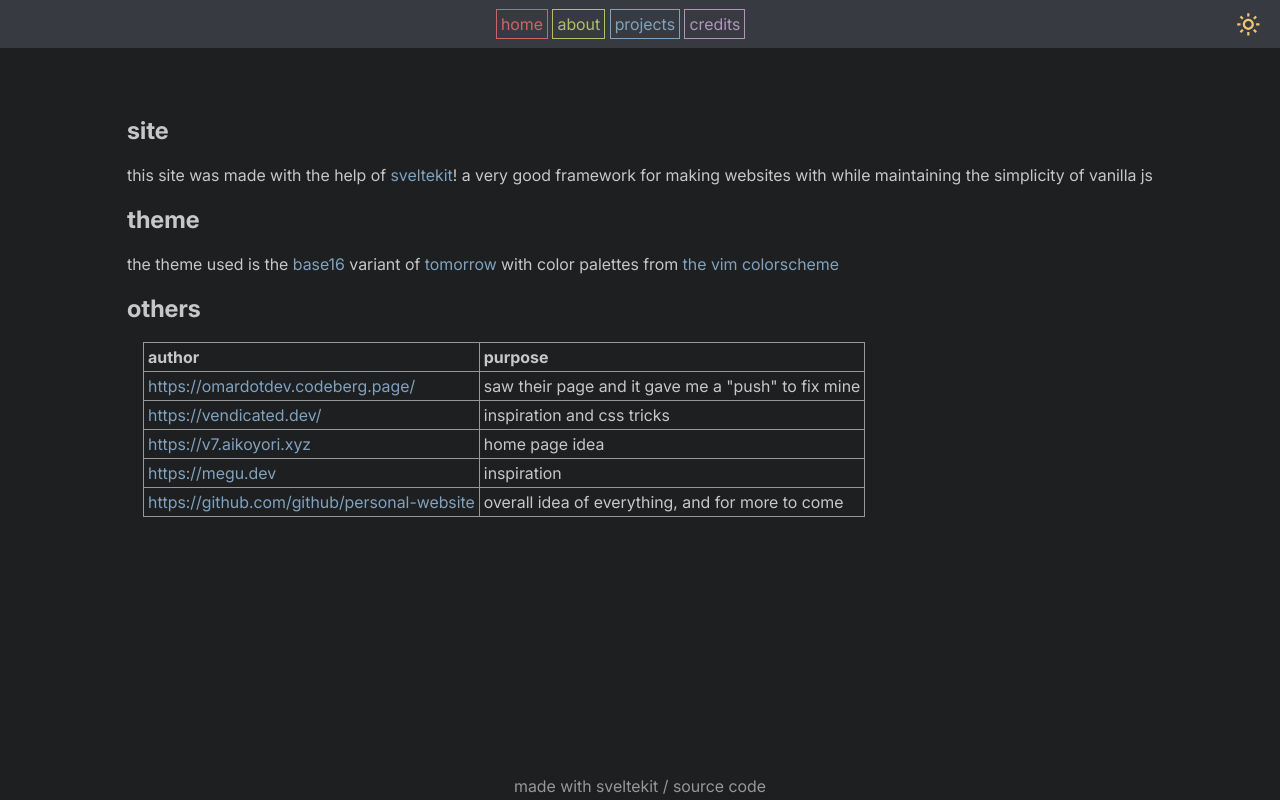
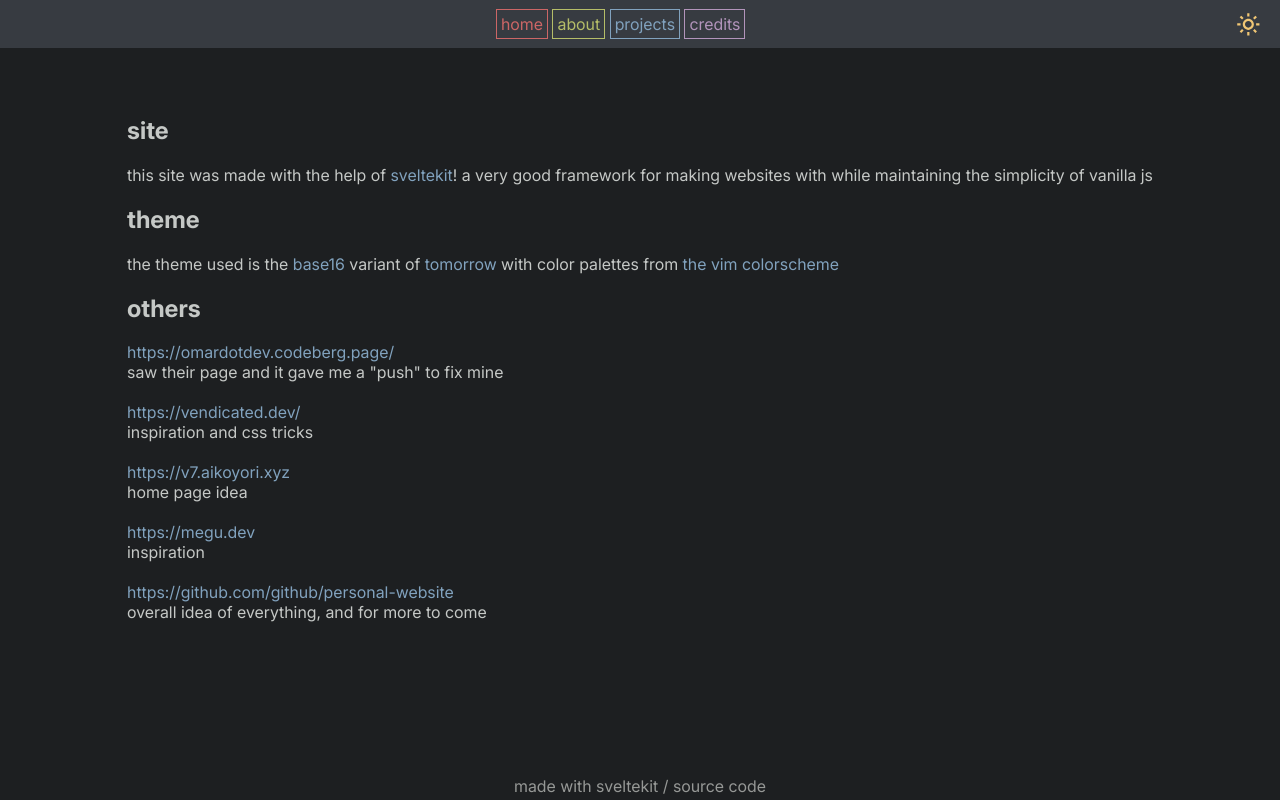
Before and after one commit to Panniku/panbread.github.io, a SvelteKit app: page /credits in a window 1280 px wide. Built offline with nearby package versions, Linux system fonts and the light colour scheme.

Commit message:
fix credits

```diff
--- a/src/routes/credits/+page.svelte
+++ b/src/routes/credits/+page.svelte
@@ -40,40 +40,19 @@
     <a href="https://github.com/chriskempson/vim-tomorrow-theme/">the vim colorscheme</a>
 </article>
 
-<h2>others</h2>
+<article>
+    <h2>others</h2>
 
-<table class="creditsTable">
-    <thead>
-        <tr>
-            <th>author</th>
-            <th>purpose</th>
-        </tr>
-    </thead>
-    <tbody>
-        {#each credits as row}
-            <tr>
-                <td>
-                    <a href="{row.author}">{row.author}</a>
-                </td>
-                <td>{row.purpose}</td>
-            </tr>
-        {/each}
-    </tbody>
-</table>
+    {#each credits as credit}
+        <a href="{credit.author}">{credit.author}</a>
+        <br>
+        {credit.purpose}
+        <br>
+        <br>
+    {/each}
+</article>
 
 <style>
-
-    table {
-        margin: 1em;
-        border-collapse: collapse;
-        height: fit-content;
-    }
-
-    th, td {
-        border: 1px solid var(--color-border);
-        text-align: start;
-        padding: 4px;
-    }
 
     a {
         color: var(--color-blue);
```
